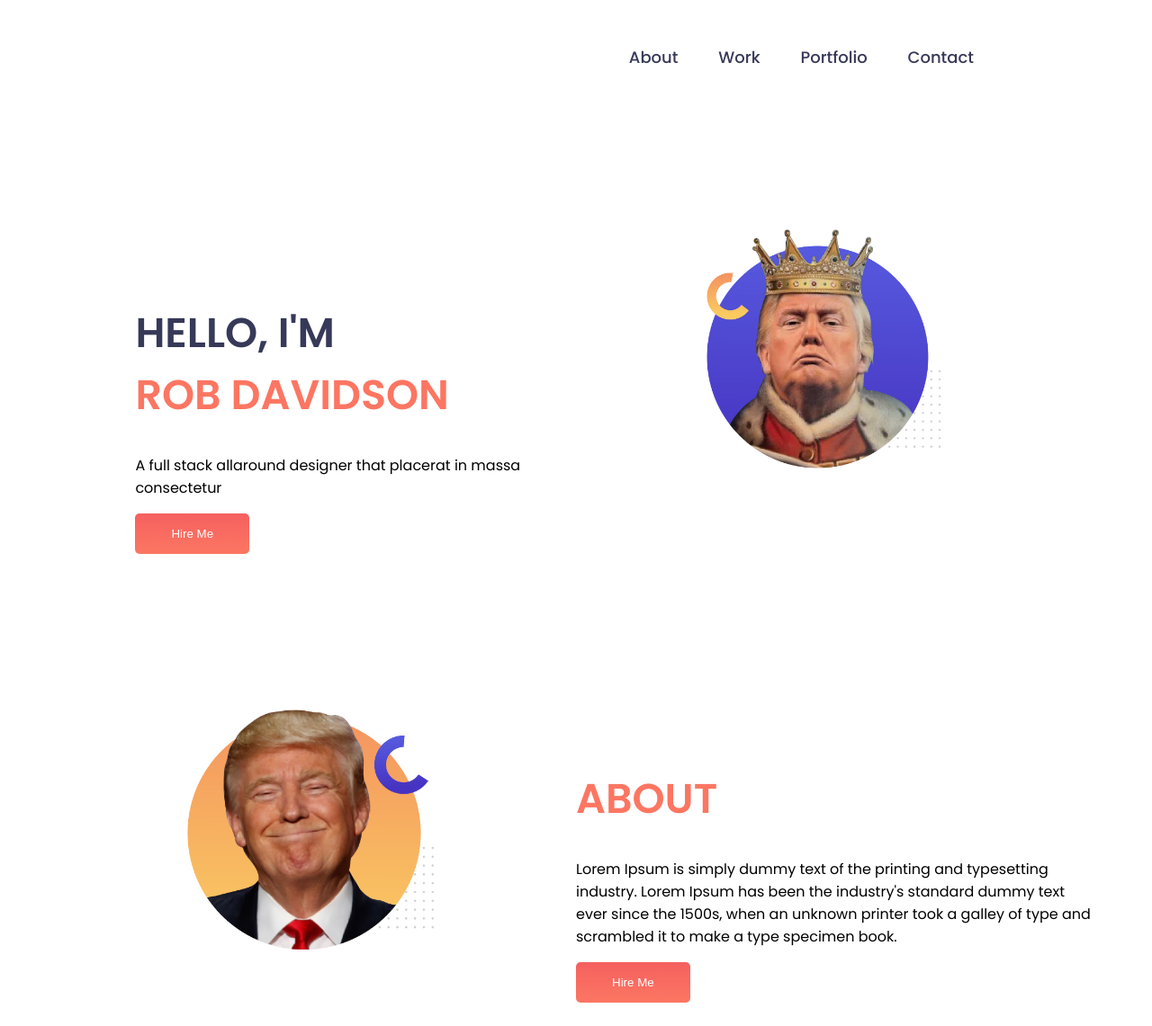
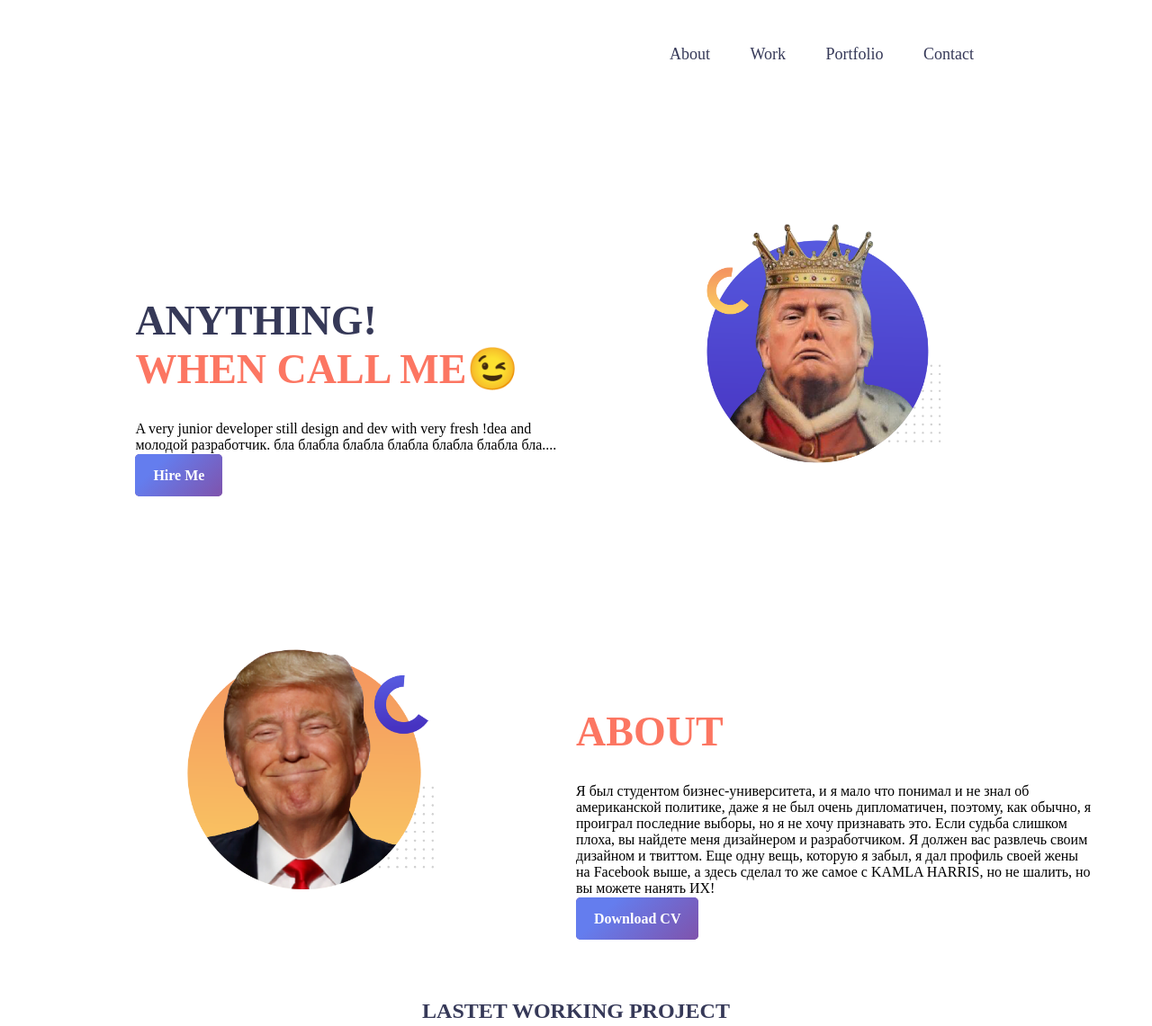
Before and after one commit to Joshcaptiv/we-up, a plain HTML site: page index.html in a window 1280 px wide. Shown: the top 1141 px of the page at 90% size. Drawn offline with Linux system fonts and the light colour scheme.

Commit message:
last update

```diff
--- a/css/style.css
+++ b/css/style.css
@@ -2,7 +2,7 @@
 html,body{
 	margin: 0;
 	padding: 0;
-font-family: 'Poppins', sans-serif;
+font-family: 'Poppins' sans-serif;
 }
 h1{
 	font-weight: 600;
@@ -35,12 +35,13 @@ h1{
 	font-weight: 500;
 }
 .btn{
-	background-image: linear-gradient(to bottom, #f56060, #f76660, #f96b61, #fa7161, #fc7662);
-	border:none;
-	padding: 15px 40px;
-	color: #fff;
-	outline: none;
+	text-decoration: none;
+	background-color: #7f53ac;
+	background-image: linear-gradient(315deg, #7f53ac 0%, #647dee 74%);
+	padding: 15px 20px;
 	border-radius: 5px;
+	color: white;
+	font-weight: 700;
 }
 .header-text{
 	margin-left: 15%;
@@ -126,5 +127,8 @@ float: right;
 }
 .footer{
   text-align: center;
-    margin: 53px 0;
-    }
+	margin: 53px 0;
+	}
+
+	.footer p{text-align: center;
+	}
--- a/index.html
+++ b/index.html
@@ -26,10 +26,10 @@
     <div class="flex">
       <div class="half-width">
         <div class="header-text">
-          <h1><span>HELLO, I'M</span><br>
-          ROB DAVIDSON</h1>
-          <p>A full stack allaround designer that placerat in massa consectetur</p>
-          <button class="btn">Hire Me</button>
+          <h1><span>ANYTHING!</span><br>
+          WHEN CALL ME😉</h1>
+          <p> A very junior developer still design and dev with very fresh !dea and молодой разработчик. бла блабла блабла блабла блабла блабла бла....</p>
+          <a href="https://www.facebook.com/FLOTUS" class="btn">Hire Me</a>
         </div>
       </div>
       <div class="half-width">
@@ -38,8 +38,6 @@
     </div>
   </div>
 
-
-
   <div class="container">
     <div class="flex">
       <div class="half-width">
@@ -47,8 +45,9 @@
       </div>
       <div class="half-width">
         <h1>ABOUT</h1>
-        <p>Lorem Ipsum is simply dummy text of the printing and typesetting industry. Lorem Ipsum has been the industry's standard dummy text ever since the 1500s, when an unknown printer took a galley of type and scrambled it to make a type specimen book.</p>
-        <button class="btn">Hire Me</button>
+        <p>Я был студентом бизнес-университета, и я мало что понимал и не знал об американской политике, даже я не был очень дипломатичен, поэтому, как обычно, я проиграл последние выборы, но я не хочу признавать это. Если судьба слишком плоха, вы найдете меня дизайнером и разработчиком. Я должен вас развлечь своим дизайном и твиттом. Еще одну вещь, которую я забыл, я дал профиль своей жены на Facebook выше, а здесь сделал то же самое с KAMLA HARRIS, но не шалить, но вы можете нанять ИХ!</p>
+        <a href="https://web.facebook.com/KamalaHarris" class="btn">Download CV</a>
+
       </div>
 
     </div>
@@ -109,7 +108,9 @@
   </div>
 </div>
 
-
+<footer>
+  <p style="text-align:center;"> Copyright © 2021 Kamala Harris. All Rights Reserved.</p>
+</footer>
 
 </body>
 </html>
```
